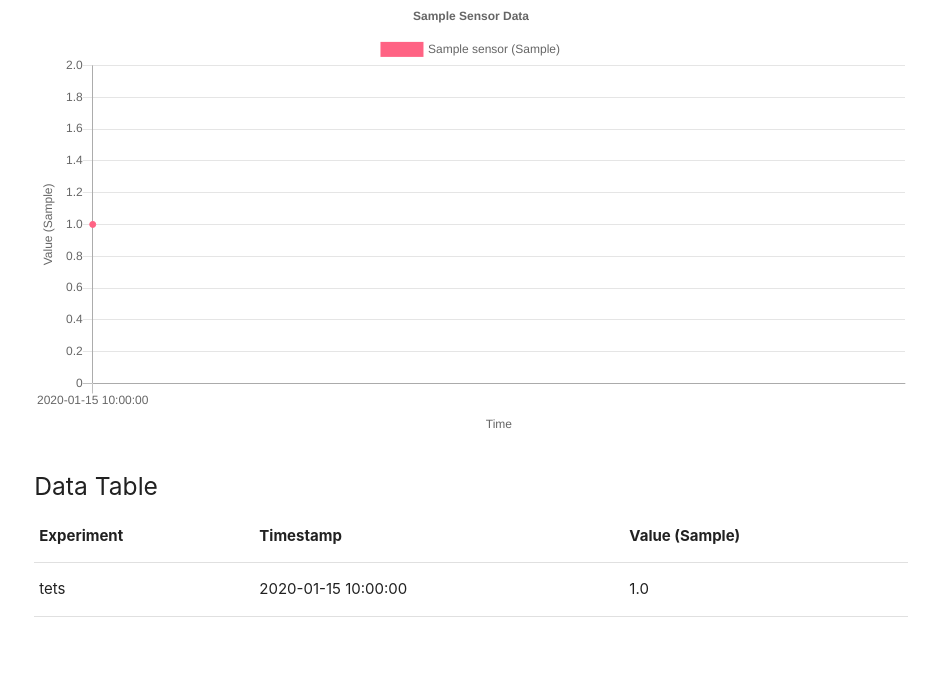
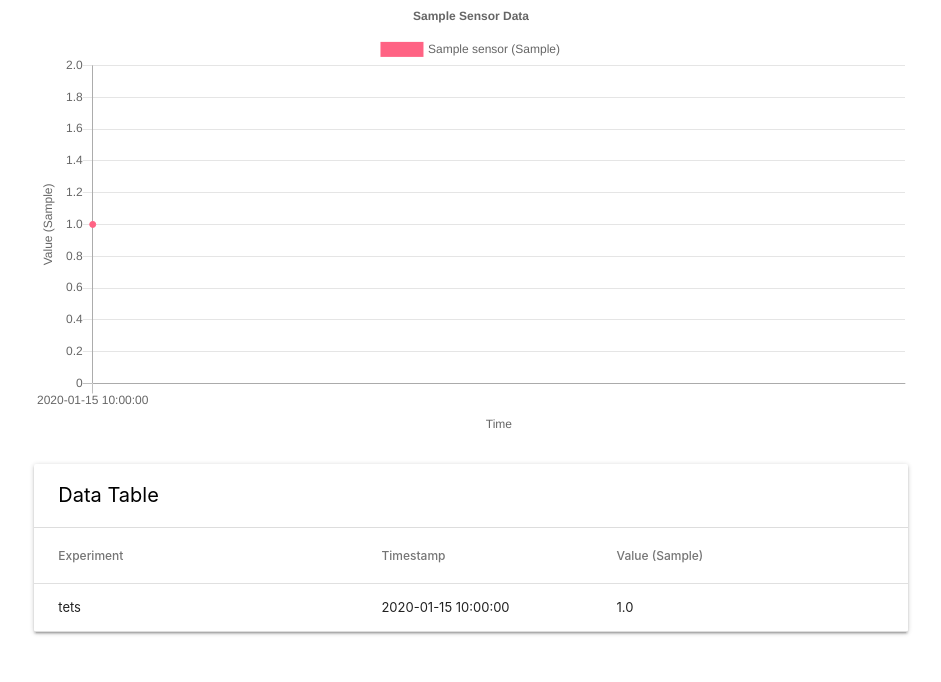
Before and after one commit to magnus-haw/radioSensors, a Flask app: a page that uses server/frontend/templates/sensor.html in a window 1280 px wide. Shown: the part 133-815 px from the top of the page, without its empty margins (169-1110 px from the left). Before the commit the page ends 750 px from the top, so only its background shows below. Run offline with Flask 2, Linux system fonts and the light colour scheme; data comes from the database, SQL or seed files in the repository; tables that the repository leaves empty hold one stand-in row (values such as "Sample post"); data that the repository does not hold is empty; some libraries are stand-ins or nearby versions.

Commit message:
apply material table

```diff
--- a/server/frontend/templates/sensor.html
+++ b/server/frontend/templates/sensor.html
@@ -11,8 +11,11 @@ sensor.name }} {% endblock title %} {% block stylesheets %}
   </div>
   <div class="row">
     <div class="col s12">
-      <h5>Data Table</h5>
-      <table class="highlight">
+      <div class="card material-table">
+        <div class="table-header">
+          <span class="table-title">Data Table</span>
+        </div>
+        <table>
           <thead>
             <tr>
               <th>Experiment</th>
@@ -30,6 +33,7 @@ sensor.name }} {% endblock title %} {% block stylesheets %}
             {% endfor %}
           </tbody>
         </table>
+      </div>
     </div>
   </div>
 </div>
```
Lines whose indentation alone changed are shown as unchanged.
